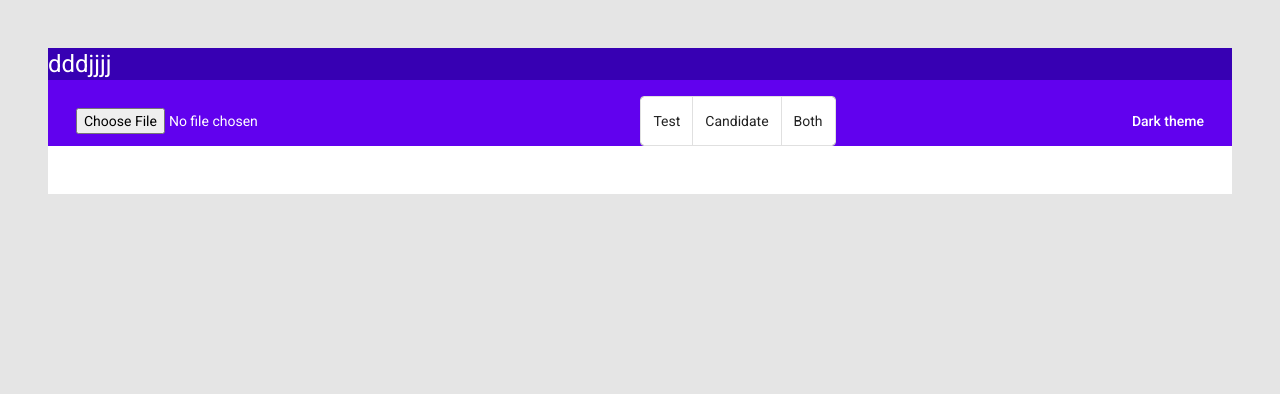
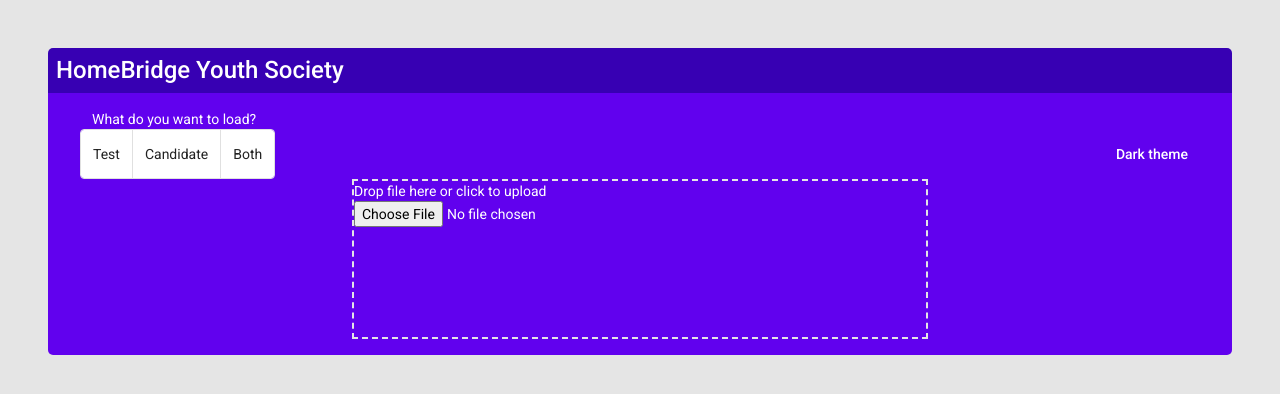
Before and after one commit to andremonte/readJson, an Angular app: page / in a window 1280 px wide. Shown: the top 394 px of the page. Built offline with nearby package versions, Linux system fonts and the light colour scheme.

Commit message:
working on input

```diff
--- a/src/app/app.component.css
+++ b/src/app/app.component.css
@@ -1,12 +1,12 @@
 .darkContainer {
   background-color: #292929;
   color: white;
-  height: 100vh;
+  min-height: 100vh;
 }
 .lightContainer {
   background-color: #E5E5E5;
   color:black;
-  height: 100vh;
+  min-height: 100vh;
 }
 .dark1 {
 background-color:#000000 ;
@@ -37,7 +37,15 @@ background-color: #6101EE;
 .lightMode {
   color: black;
 }
+.brt {
+  border-top-left-radius: 5px;
+  border-top-right-radius: 5px;
+}
+.brb {
+  border-bottom-left-radius: 5px;
+  border-bottom-right-radius: 5px;
 
+}
 .botao {
   background-color: transparent;
   color: white !important;
@@ -63,3 +71,33 @@ background-color: #6101EE;
   -webkit-user-drag: none;
   -webkit-tap-highlight-color: transparent;
 }
+
+.droparea {
+  border: 2px #E5E5E5 dashed;
+  width: 50%;
+  margin-left: auto;
+  margin-right: auto;
+  height: 20vh;
+  cursor: pointer;
+}
+
+.droparea:hover,
+.droparea.dragging,
+.droparea.uploading {
+    filter: alpha(opacity=100);
+    -khtml-opacity: 1;
+    -moz-opacity: 1;
+    opacity: 1;
+}
+
+.droparea input {
+  width: 100%;
+  height: 20vh;
+  cursor: pointer;
+  background-color: transparent;
+  border: none;
+}
+
+.droparea input:focus {
+  outline: none;
+}
--- a/src/app/app.component.html
+++ b/src/app/app.component.html
@@ -1,20 +1,24 @@
-<div class="container-fluid p-5" [ngClass]="{'darkContainer': dark, 'lightContainer': !dark}">
-<div [ngClass]="{'dark2': dark, 'light2': !dark}" class="text-white">
-  <nav [ngClass]="{'dark1': dark, 'light1': !dark}" class="text-white">
-    <h1>dddjjjj</h1>
-  </nav>
-  <div class="row justify-content-between mx-3">
-    <input class="form-control" class="w-auto my-auto" type="file" (change)="loadFile($event)" size="20">
-    <mat-button-toggle-group #group="matButtonToggleGroup" class="w-auto px-0" style="background-color: #202020;" name="fontStyle" aria-label="Font Style" (click)="selection(group.value)">
-      <mat-button-toggle value="test">Test</mat-button-toggle>
-      <mat-button-toggle value="candidate">Candidate</mat-button-toggle>
-      <mat-button-toggle value="both">Both</mat-button-toggle>
-    </mat-button-toggle-group>
-  <button class="w-auto botao text-black example-ripple-container" matRipple (click)="chgmode()">{{ getButtonMode() }}</button>
+<div class="container-fluid p-5" [ngClass]="{ darkContainer: dark, lightContainer: !dark }">
+  <div [ngClass]="{ dark1: dark, light1: !dark }" class="text-white p-2 brt">
+    <span class="h4">HomeBridge Youth Society</span>
   </div>
+  <div [ngClass]="{ dark2: dark, light2: !dark }" class="text-white p-3 brb">
+    <div class="row justify-content-between mx-3">
+      <span>What do you want to load?</span>
+      <mat-button-toggle-group  #group="matButtonToggleGroup" class="w-auto px-0" name="fontStyle" aria-label="Font Style" (click)="selection(group.value)">
+        <mat-button-toggle value="Test">Test</mat-button-toggle>
+        <mat-button-toggle value="Candidate">Candidate</mat-button-toggle>
+        <mat-button-toggle value="Both">Both</mat-button-toggle>
+      </mat-button-toggle-group>
+      <button class="w-auto botao text-black example-ripple-container" matRipple (click)="chgmode()">{{ getButtonMode() }}</button>
+    </div>
+    <div class="droparea" >
+      <span class="text-center">Drop file here or click to upload</span>
+      <input type="file" accept="text/plain" (change)="loadFile($event)" size="20"/>
+    </div>
   </div>
-  <div [ngClass]="{'dark3': dark, 'light3': !dark}">
+  <div *ngIf="obj && loadType" [ngClass]="{ dark3: dark, light3: !dark }">
     <h1 class="text-center py-3">{{ loadType }}</h1>
-    <pre>{{ obj | json}}</pre>
+    <pre>{{ obj | json }}</pre>
   </div>
 </div>
--- a/src/app/app.component.ts
+++ b/src/app/app.component.ts
@@ -31,4 +31,5 @@ export class AppComponent {
   getButtonMode():string {
     return this.dark? "Ligh theme" : "Dark theme";
   }
+
 }
```
